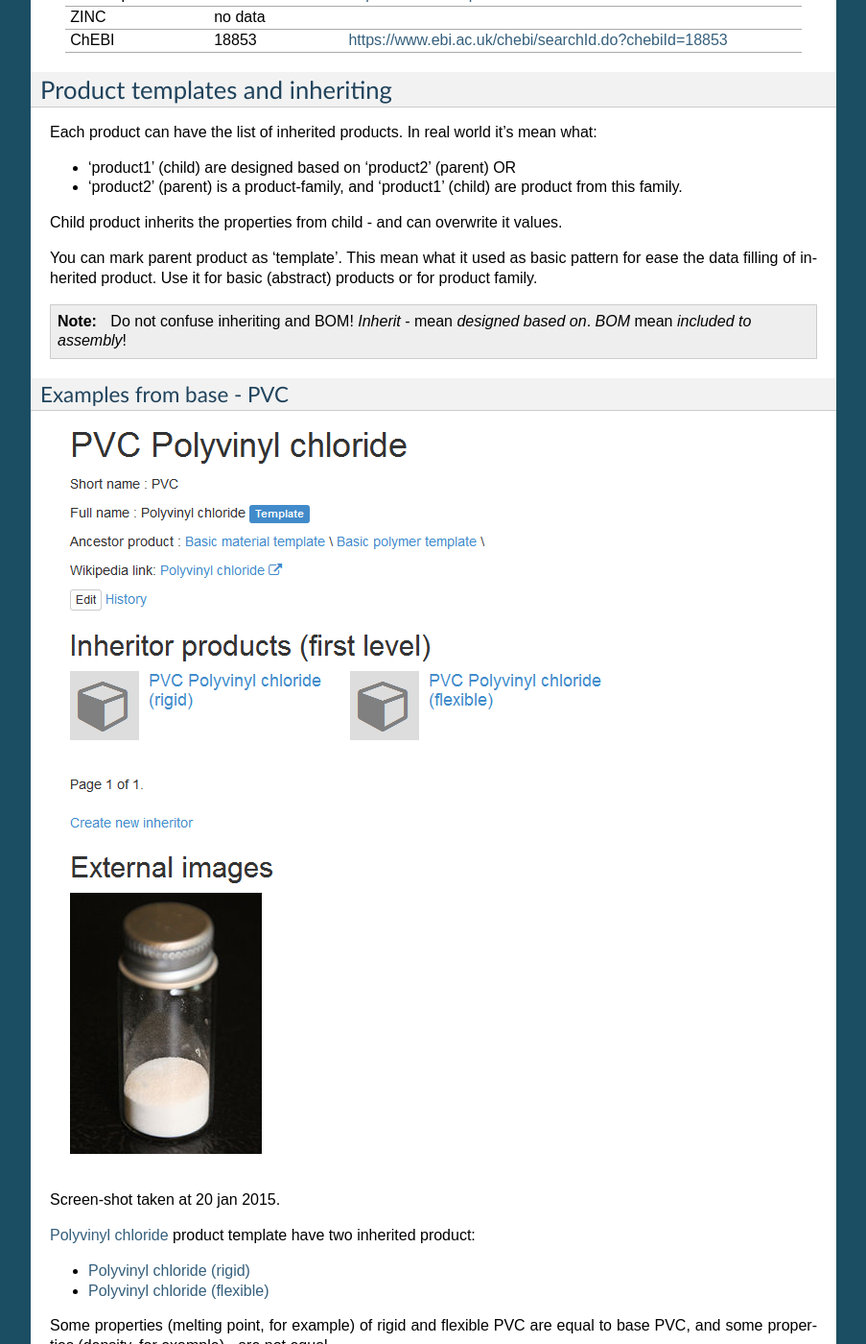
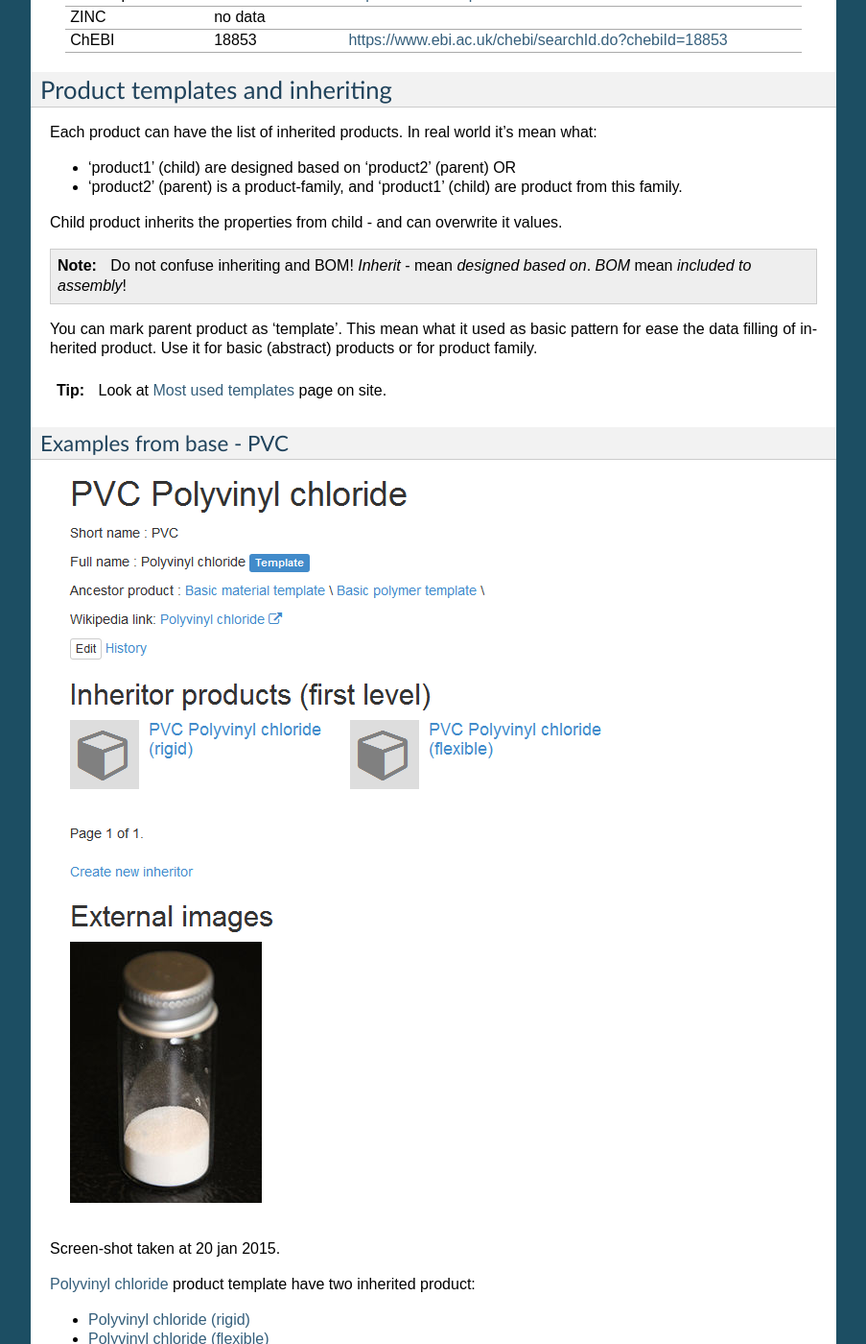
Before and after one commit to NaiveShark/NaiveSharkComDoc, a Sphinx documentation site: the page built from docs/product.rst, in a window 1280 px wide and 1400 px high, scrolled down 781 px. Shown: the whole window at 96% size, without its empty margins (198-1101 px from the left). Built offline with Sphinx 7.4.7, drawn with Linux system fonts in a browser that asks for light colours; some of the changed text lies outside the part shown.

Commit message:
еще про наследование

```diff
--- a/docs/product.rst
+++ b/docs/product.rst
@@ -52,10 +52,13 @@ Each product can have the list of inherited products. In real world it's mean wh
 
 Child product inherits the properties from child - and can overwrite it values.
 
+.. Note::
+   Do not confuse inheriting and BOM! *Inherit* - mean *designed based on*. *BOM* mean *included to assembly*!
+
 You can mark parent product as 'template'. This mean what it used as basic pattern for ease the data filling of inherited product. Use it for basic (abstract) products or for product family.
 
-.. Note::
-   Do not confuse inheriting and BOM! *Inherit* - mean *designed based on*. *BOM* mean *included to assembly*!
+.. Tip::
+   Look at `Most used templates <http://www.naiveshark.com/data_extraction/most_used_templates/>`_ page on site.
 
 Examples from base - PVC
 ^^^^^^^^^^^^^^^^^^^^^^^^
@@ -73,17 +76,17 @@ Some properties (melting point, for example) of rigid and flexible PVC are equal
 Examples from base - A320neo
 ^^^^^^^^^^^^^^^^^^^^^^^^^^^^
 
-`A320neo <http://www.naiveshark.com/product/product/45/>` product have two editions:
+`A320neo <http://www.naiveshark.com/product/product/45/>`_ product have two editions:
 
-* `A320neo with Pratt & Whitney turbofan engine <http://www.naiveshark.com/product/product/46/>`
-* `A320neo with CMF turbofan engine <http://www.naiveshark.com/product/product/47/>`
+* `A320neo with Pratt & Whitney turbofan engine <http://www.naiveshark.com/product/product/46/>`_
+* `A320neo with CMF turbofan engine <http://www.naiveshark.com/product/product/47/>`_
 
 In real world A320neo is a family, and each airline species should be with PW or CMF engine, which mean different BOM and technical specification for each of them.
 
 Examples from base - Basic material template
 ^^^^^^^^^^^^^^^^^^^^^^^^^^^^^^^^^^^^^^^^^^^^
 
-Some templates hierarchy could be very complex - see `Basic material template <http://www.naiveshark.com/product/product/48/>` for example. Such abstract template can't contain precise values - only list of common properties.
+Some templates hierarchy could be very complex - see `Basic material template <http://www.naiveshark.com/product/product/48/>`_ for example. Such abstract template can't contain precise values - only list of common properties.
 
 Product properties
 ------------------
```
